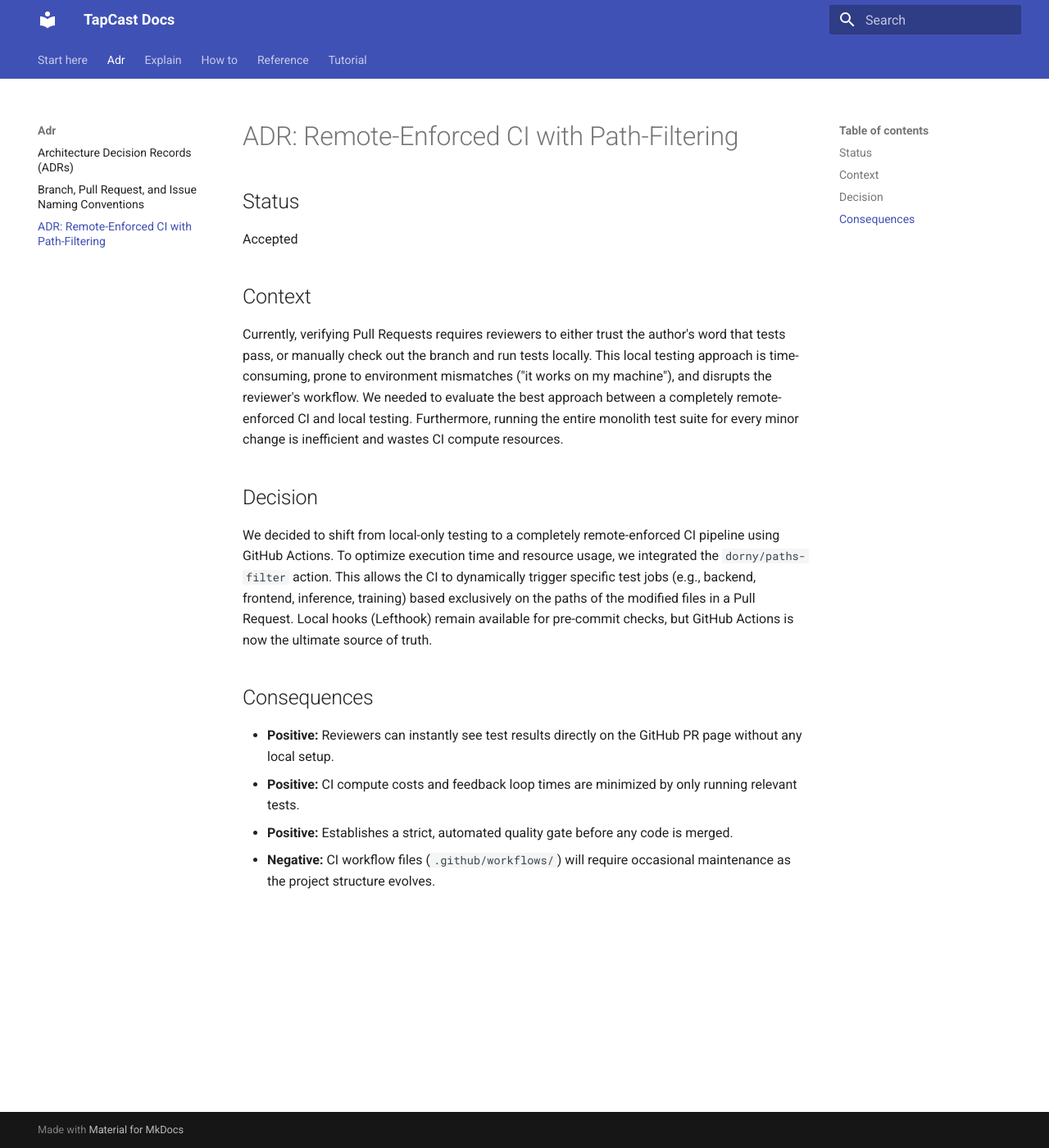
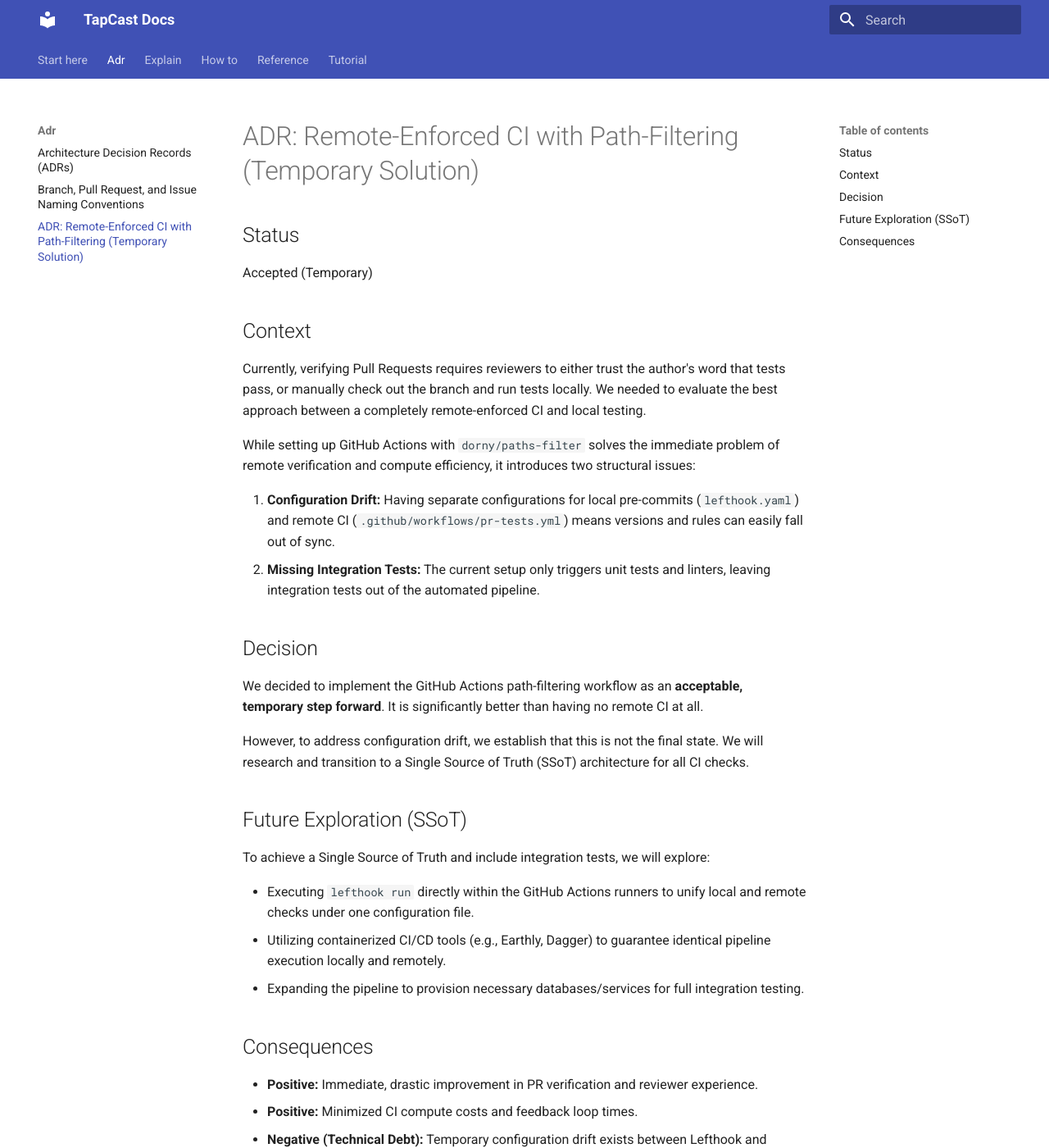
Before and after one commit to KN-IgnITe/tapcast, an MkDocs documentation site: the page built from docs/adr/remote-enforced-ci.md, in a window 1280 px wide and 1400 px high. Shown: the whole window at 82% size. Built offline with MkDocs 1.6.1 and Material for MkDocs 9.7.7, drawn with Linux system fonts in a browser that asks for light colours; some of the changed text lies outside the part shown.

Commit message:
docs(adr): rewrite adr to mark github actions ci as a temporary ssot bridge

```diff
--- a/docs/adr/remote-enforced-ci.md
+++ b/docs/adr/remote-enforced-ci.md
@@ -1,20 +1,34 @@
-# ADR: Remote-Enforced CI with Path-Filtering
+# ADR: Remote-Enforced CI with Path-Filtering (Temporary Solution)
 
 ## Status
 
-Accepted
+Accepted (Temporary)
 
 ## Context
 
-Currently, verifying Pull Requests requires reviewers to either trust the author's word that tests pass, or manually check out the branch and run tests locally. This local testing approach is time-consuming, prone to environment mismatches ("it works on my machine"), and disrupts the reviewer's workflow. We needed to evaluate the best approach between a completely remote-enforced CI and local testing. Furthermore, running the entire monolith test suite for every minor change is inefficient and wastes CI compute resources.
+Currently, verifying Pull Requests requires reviewers to either trust the author's word that tests pass, or manually check out the branch and run tests locally. We needed to evaluate the best approach between a completely remote-enforced CI and local testing.
+
+While setting up GitHub Actions with `dorny/paths-filter` solves the immediate problem of remote verification and compute efficiency, it introduces two structural issues:
+
+1. **Configuration Drift:** Having separate configurations for local pre-commits (`lefthook.yaml`) and remote CI (`.github/workflows/pr-tests.yml`) means versions and rules can easily fall out of sync.
+2. **Missing Integration Tests:** The current setup only triggers unit tests and linters, leaving integration tests out of the automated pipeline.
 
 ## Decision
 
-We decided to shift from local-only testing to a completely remote-enforced CI pipeline using GitHub Actions. To optimize execution time and resource usage, we integrated the `dorny/paths-filter` action. This allows the CI to dynamically trigger specific test jobs (e.g., backend, frontend, inference, training) based exclusively on the paths of the modified files in a Pull Request. Local hooks (Lefthook) remain available for pre-commit checks, but GitHub Actions is now the ultimate source of truth.
+We decided to implement the GitHub Actions path-filtering workflow as an **acceptable, temporary step forward**. It is significantly better than having no remote CI at all.
+
+However, to address configuration drift, we establish that this is not the final state. We will research and transition to a Single Source of Truth (SSoT) architecture for all CI checks.
+
+## Future Exploration (SSoT)
+
+To achieve a Single Source of Truth and include integration tests, we will explore:
+
+* Executing `lefthook run` directly within the GitHub Actions runners to unify local and remote checks under one configuration file.
+* Utilizing containerized CI/CD tools (e.g., Earthly, Dagger) to guarantee identical pipeline execution locally and remotely.
+* Expanding the pipeline to provision necessary databases/services for full integration testing.
 
 ## Consequences
 
-* **Positive:** Reviewers can instantly see test results directly on the GitHub PR page without any local setup.
-* **Positive:** CI compute costs and feedback loop times are minimized by only running relevant tests.
-* **Positive:** Establishes a strict, automated quality gate before any code is merged.
-* **Negative:** CI workflow files (`.github/workflows/`) will require occasional maintenance as the project structure evolves.
+* **Positive:** Immediate, drastic improvement in PR verification and reviewer experience.
+* **Positive:** Minimized CI compute costs and feedback loop times.
+* **Negative (Technical Debt):** Temporary configuration drift exists between Lefthook and GitHub Actions until the SSoT solution is researched and implemented.
```
